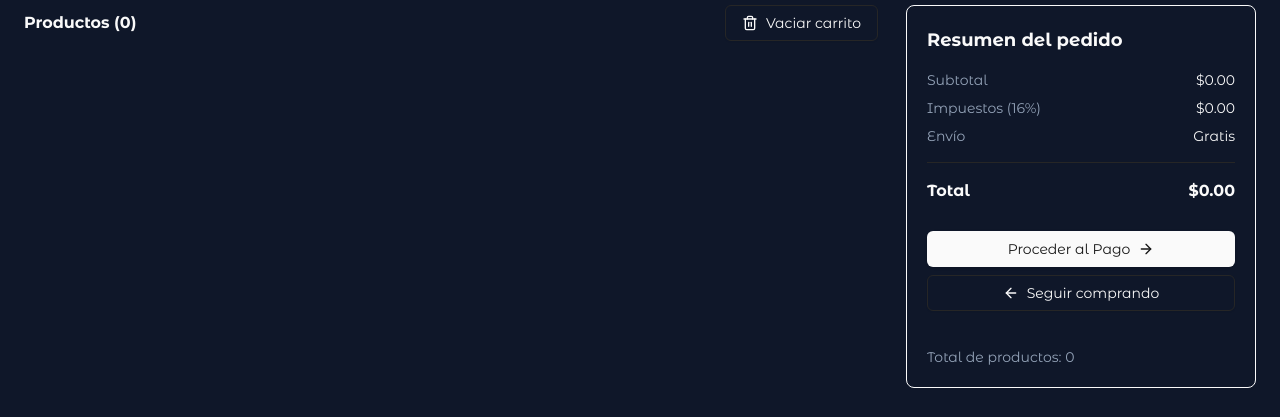
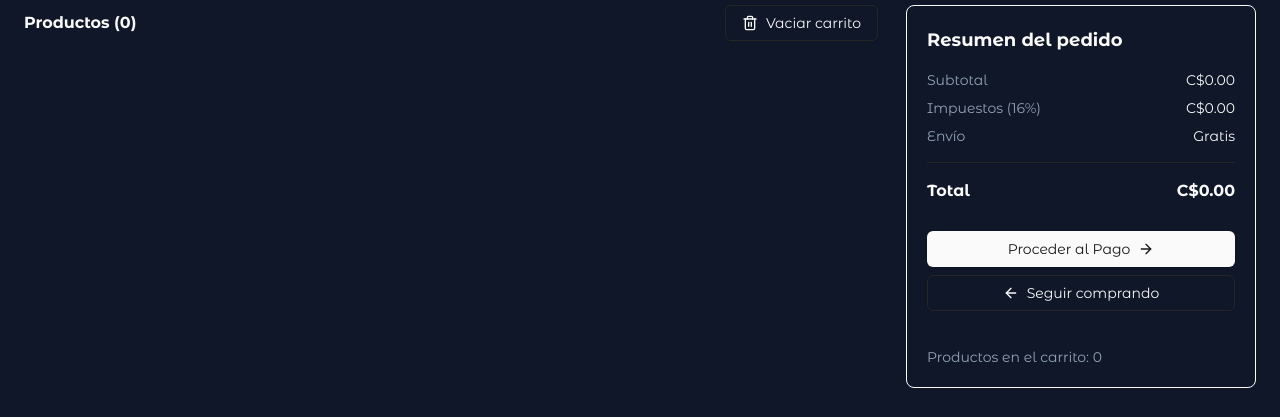
Before and after one commit to aaronportobanco/kovara-website, a Next.js app: page /cart-products in a window 1280 px wide. Shown: the part 240-657 px from the top of the page. Built offline with nearby package versions, Linux system fonts and the light colour scheme.

Commit message:
Update Checkout component to include currency symbol in price display

```diff
--- a/src/app/cart-products/components/Checkout.jsx
+++ b/src/app/cart-products/components/Checkout.jsx
@@ -20,11 +20,11 @@ const Checkout = () => {
       <div className="space-y-2 text-sm">
         <div className="flex justify-between">
           <span className="text-muted-foreground">Subtotal</span>
-          <span className="font-medium">${subtotal.toFixed(2)}</span>
+          <span className="font-medium">C${subtotal.toFixed(2)}</span>
         </div>
         <div className="flex justify-between">
           <span className="text-muted-foreground">Impuestos (16%)</span>
-          <span className="font-medium">${impuestos.toFixed(2)}</span>
+          <span className="font-medium">C${impuestos.toFixed(2)}</span>
         </div>
         <div className="flex justify-between">
           <span className="text-muted-foreground">Envío</span>
@@ -36,7 +36,7 @@ const Checkout = () => {
 
       <div className="flex justify-between text-base font-bold">
         <span>Total</span>
-        <span>${total.toFixed(2)}</span>
+        <span>C${total.toFixed(2)}</span>
       </div>
 
       <div className="flex flex-col py-3 gap-2">
@@ -53,7 +53,7 @@ const Checkout = () => {
       </div>
 
       <div className="text-sm text-muted-foreground pt-2">
-        Total de productos: {getCartItemsCount()}
+        Productos en el carrito: {getCartItemsCount()}
       </div>
     </div>
   );
```
